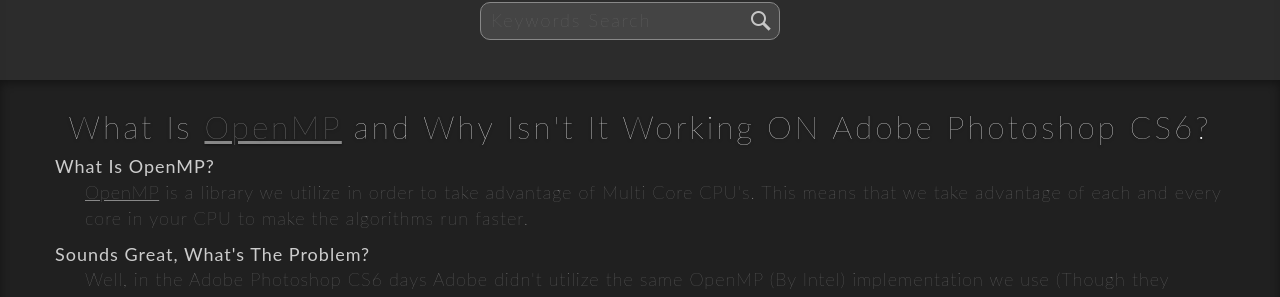
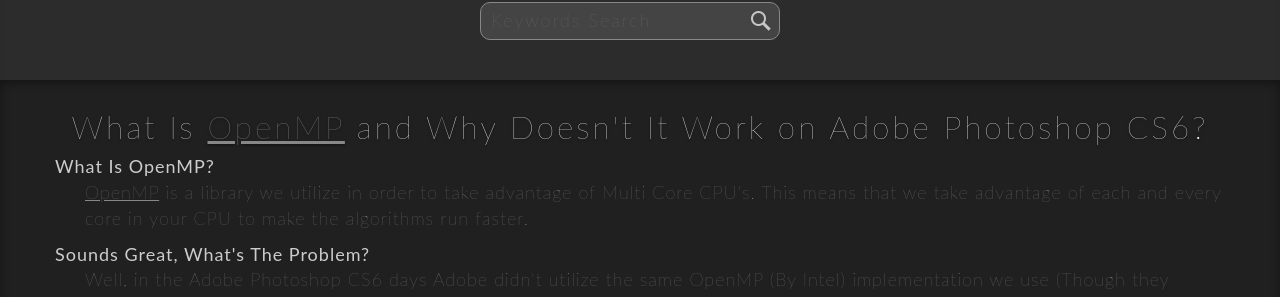
Before and after one commit to FixelAlgorithmsTeam/fixel, a Jekyll site: the page built from support/fixel-openmp-support.html, in a window 1280 px wide and 900 px high. Shown: the part 365-662 px from the top of the window. Built offline with Jekyll 4.4.1, drawn with Linux system fonts in a browser that asks for light colours; nearby versions of some CDN libraries; comment, search, counter and statistics services are not loaded.

Commit message:
New 	- 	A Fixed 	- 	Fixed typo in the OpenMP Support Page. Known Issues 	-	C To Do 	- 	Enable MathJax (See documentation). Remarks 	- 	E

```diff
--- a/support/fixel-openmp-support.html
+++ b/support/fixel-openmp-support.html
@@ -22,7 +22,7 @@
 	<div class="home-product-badges" style="margin-top:20px; padding-top:10px;">
 		<div class="container">
 			<div class="row faq">
-				<h3 class="faq-subtitle">What Is <a href="https://en.wikipedia.org/wiki/OpenMP" target="_blank">OpenMP</a> and Why Isn't It Working ON Adobe Photoshop CS6?</h3>
+				<h3 class="faq-subtitle">What Is <a href="https://en.wikipedia.org/wiki/OpenMP" target="_blank">OpenMP</a> and Why Doesn't It Work on Adobe Photoshop CS6?</h3>
 				<dl class="feature-text">
 					<div class="def">
 						<dt>What Is OpenMP?</dt>
```
Also changed, not shown: other parts of support/fixel-openmp-support.html (+1 -1 lines).
